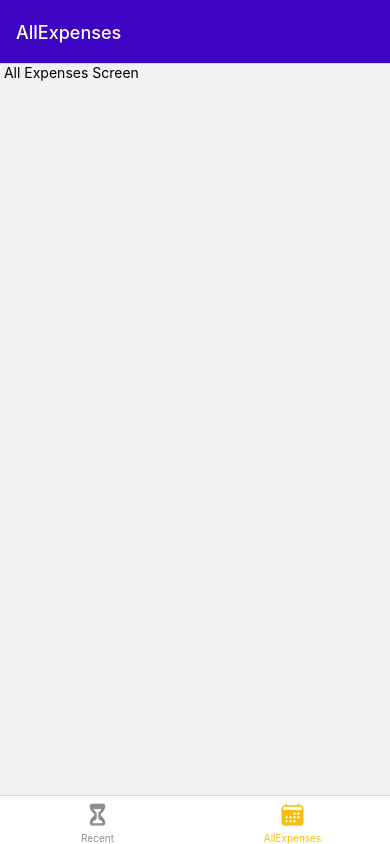
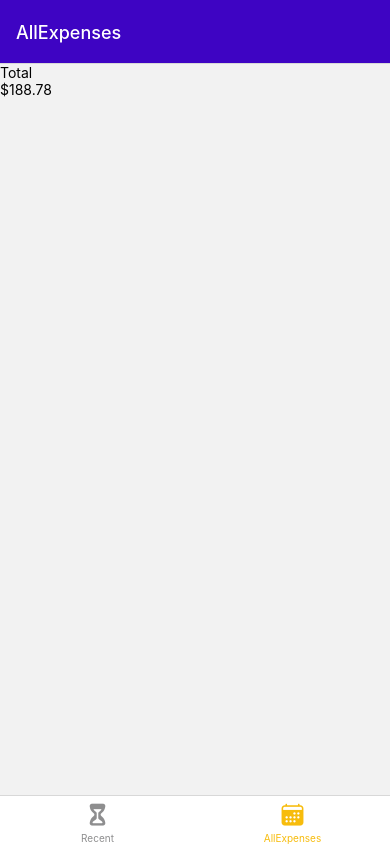
Before and after one commit to P-MBD/RNCOURSE, a React Native app: screen /AllExpenses in a window 390 px wide. Built offline with nearby package versions, Linux system fonts and the light colour scheme.

Commit message:
007 Adding Dummy Expense Data_en

```diff
--- a/components/ExpensesOutput/ExpensesOutput.js
+++ b/components/ExpensesOutput/ExpensesOutput.js
@@ -1,10 +1,44 @@
 import {View} from 'react-native'
 import ExpensesList from './ExpensesList';
 import ExpensesSummery from './ExpensesSummery';
+
+const DUMMY_EXPENSES=[
+    {
+        id:'e1',
+        description:'A pair of shoes',
+        amount:59.99,
+        date:new Date('2021-12-19')
+    },
+    {
+        id:'e2',
+        description:'A pair of trousers',
+        amount:89.22,
+        date:new Date('2022-01-05')
+    },
+    {
+        id:'e3',
+        description:'some bananas',
+        amount:5.99,
+        date:new Date('2021-12-01')
+    },
+    {
+        id:'e4',
+        description:'A book',
+        amount:14.99,
+        date:new Date('2022-02-19')
+    },
+    {
+        id:'e5',
+        description:'Another book',
+        amount:18.59,
+        date:new Date('2022-02-18')
+    },
+]
+
 function ExpensesOutput({expenses,expensesPeriod}){
     return(
         <View>
-            <ExpensesSummery expenses={expenses} periodName={expensesPeriod} />
+            <ExpensesSummery expenses={DUMMY_EXPENSES} periodName={expensesPeriod} />
             <ExpensesList />
 
         </View>
--- a/screens/AllExpenses.js
+++ b/screens/AllExpenses.js
@@ -1,5 +1,5 @@
-import {Text} from 'react-native';
+import ExpensesOutput from '../components/ExpensesOutput/ExpensesOutput';
 function AllExpenses(){
-    return <Text> All Expenses Screen </Text>
+    return <ExpensesOutput expensesPeriod="Total" />
 }
 export default AllExpenses;
--- a/screens/RecentExpenses.js
+++ b/screens/RecentExpenses.js
@@ -1,5 +1,6 @@
 import {Text} from 'react-native';
+import ExpensesOutput from '../components/ExpensesOutput/ExpensesOutput';
 function RecentExpenses(){
-    return <Text>Recent Expenses Screen </Text>
+    return <ExpensesOutput expensesPeriod="Last 7 Days" />
 }
 export default RecentExpenses;
```
